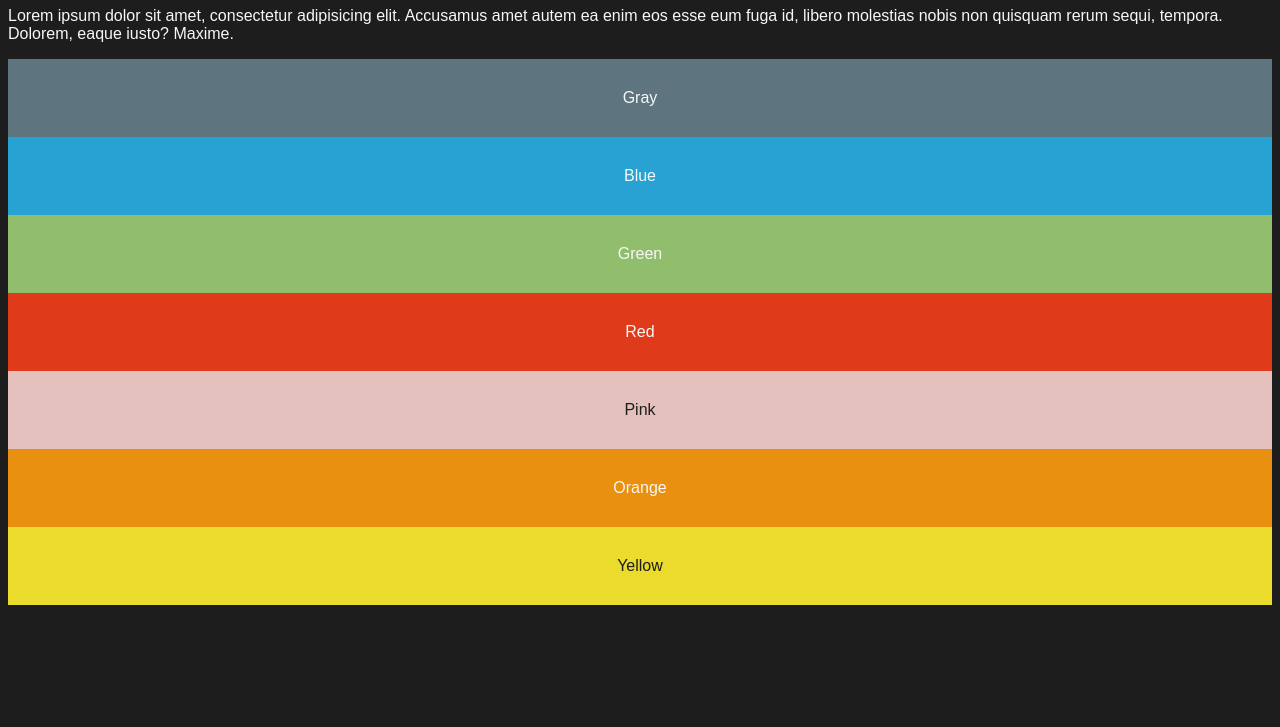
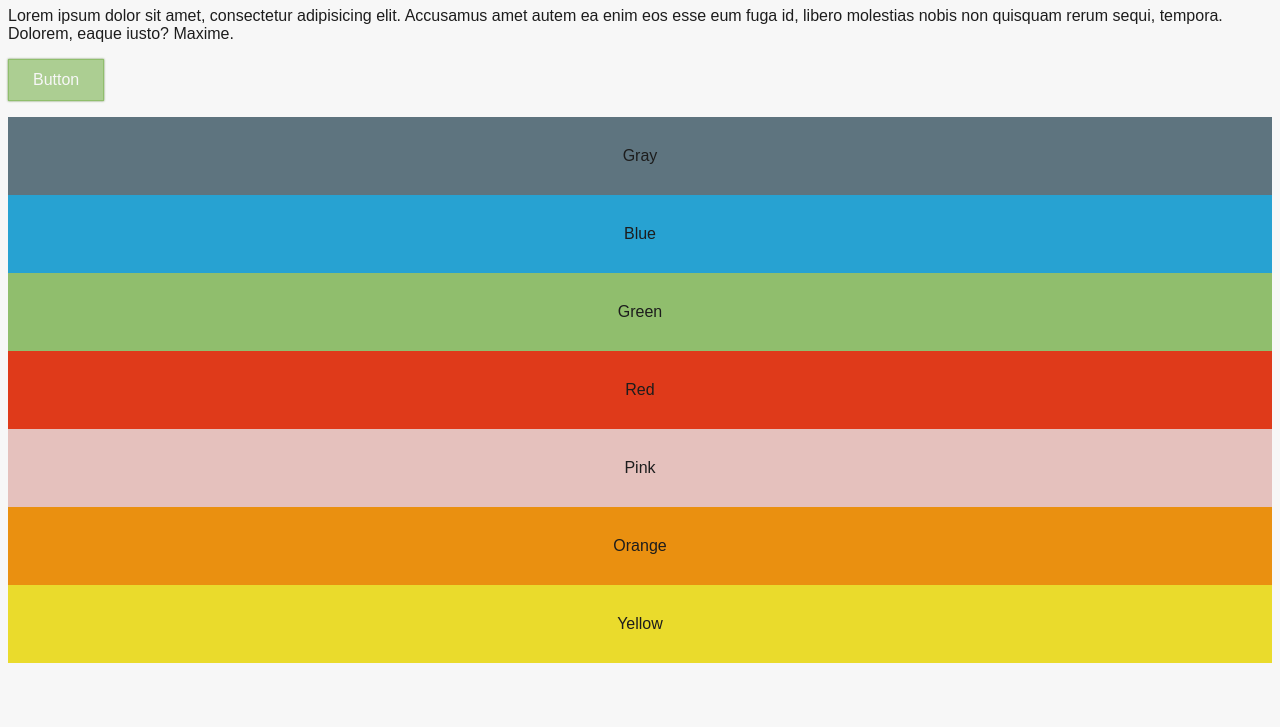
Before and after one commit to hising/colors.css, a website: page index.html in a window 1280 px wide. Shown: the part 73-800 px from the top of the page. Drawn offline with Linux system fonts and the light colour scheme.

Commit message:
Add example btn

```diff
--- a/colors.css
+++ b/colors.css
@@ -1,19 +1,7 @@
-:root {
-    --black: #1d1d1d;
-    --white: #f7f7f7;
-    --gray: #5E747F;
-    --blue: #27a2d2;
-    --green: #90BE6D;
-    --red: #df3a1a;
-    --pink: #E5C1BD;
-    --orange: #EA9010;
-    --yellow: #eadb2c;
-}
-
 body {
     font-family: sans-serif;
-    background-color: var(--black);
-    color: var(--white);
+    background-color: var(--white);
+    color: var(--black);
 }
 
 .color {
@@ -50,3 +38,14 @@ body {
     background-color: var(--yellow);
     color: var(--black);
 }
+
+.btn {
+    background-color: var(--green-tint);
+    color: var(--white);
+    text-decoration: none;
+    display: inline-block;
+    line-height: 40px;
+    padding: 0 24px;
+    border: 1px solid var(--green);
+    box-shadow: 0 0 2px var(--green-shade);
+}
--- a/index.html
+++ b/index.html
@@ -6,11 +6,15 @@
           content="width=device-width, user-scalable=no, initial-scale=1.0, maximum-scale=1.0, minimum-scale=1.0">
     <meta http-equiv="X-UA-Compatible" content="ie=edge">
     <title>colors.css - Yetric Colors</title>
+    <link rel="stylesheet" href="vars.css">
     <link rel="stylesheet" href="colors.css">
 </head>
 <body>
 <h1>Colors.css</h1>
 <p>Lorem ipsum dolor sit amet, consectetur adipisicing elit. Accusamus amet autem ea enim eos esse eum fuga id, libero molestias nobis non quisquam rerum sequi, tempora. Dolorem, eaque iusto? Maxime.</p>
+
+<p><a href="#" class="btn">Button</a></p>
+
 <div class="color gray">Gray</div>
 <div class="color blue">Blue</div>
 <div class="color green">Green</div>
```
